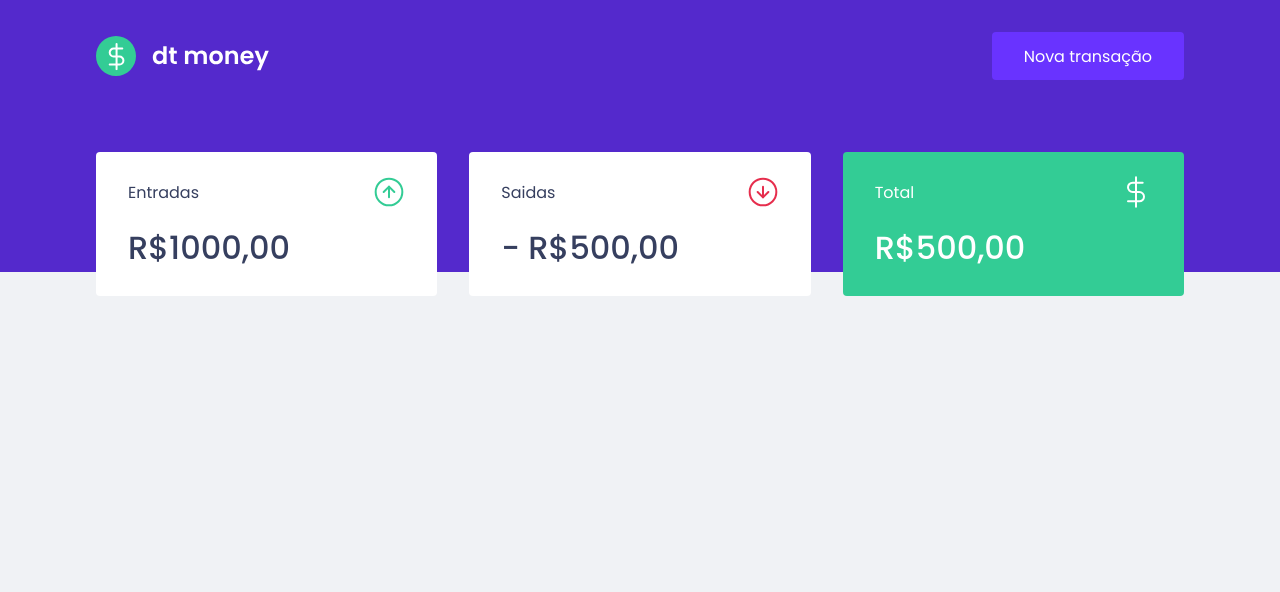
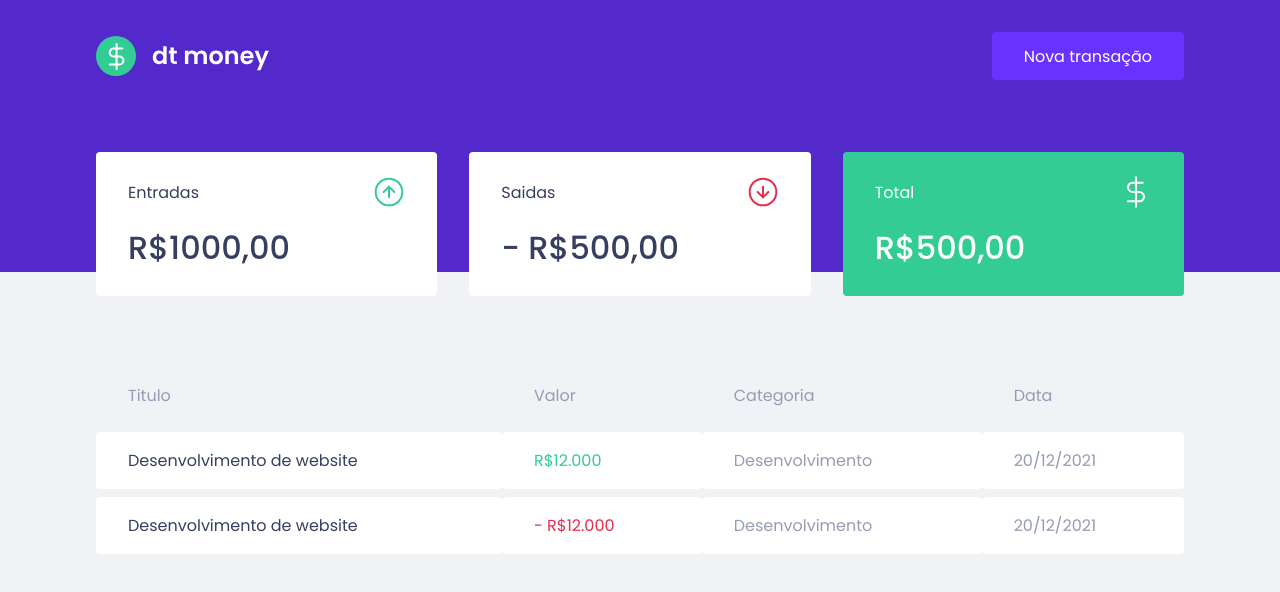
Before and after one commit to lccoronel/ignite, a React (Create React App) app in the folder reactjs/dtmoney/: page / in a window 1280 px wide. Shown: the top 592 px of the page. Built offline with nearby package versions, Linux system fonts and the light colour scheme.

Commit message:
feat: add components trasactions table

```diff
--- a/reactjs/dtmoney/src/components/Dashboard/index.tsx
+++ b/reactjs/dtmoney/src/components/Dashboard/index.tsx
@@ -1,8 +1,12 @@
 import { Summary } from '../Summary';
+import { TransactionsTable } from '../TransactionsTable';
 import { Container } from './styles';
 
 export function Dashboard() {
   return (
-    <Container><Summary /></Container>
+    <Container>
+      <Summary />
+      <TransactionsTable />
+    </Container>
   );
 };
--- /dev/null
+++ b/reactjs/dtmoney/src/components/TransactionsTable/index.tsx
@@ -0,0 +1,32 @@
+
+import { Container } from './styles';
+
+export function TransactionsTable() {
+  return (
+    <Container>
+      <table>
+        <thead>
+          <th>Titulo</th>
+          <th>Valor</th>
+          <th>Categoria</th>
+          <th>Data</th>
+        </thead>
+
+        <tbody>
+          <tr>
+            <td>Desenvolvimento de website</td>
+            <td className="deposit">R$12.000</td>
+            <td>Desenvolvimento</td>
+            <td>20/12/2021</td>
+          </tr>
+          <tr>
+            <td>Desenvolvimento de website</td>
+            <td className="withdraw">- R$12.000</td>
+            <td>Desenvolvimento</td>
+            <td>20/12/2021</td>
+          </tr>
+        </tbody>
+      </table>
+    </Container>
+  );
+}
--- /dev/null
+++ b/reactjs/dtmoney/src/components/TransactionsTable/styles.ts
@@ -0,0 +1,38 @@
+import styled from 'styled-components';
+
+export const Container = styled.div`
+  margin-top: 4rem;
+
+  table {
+    width: 100%;
+    border-spacing: 0 0.5rem;
+
+    th {
+      color: var(--text-body);
+      font-weight: 400;
+      padding: 1rem 2rem;
+      text-align: left;
+      line-height: 1.5rem;
+    }
+
+    td {
+      padding: 1rem 2rem;
+      border: 0;
+      background: var(--shape);
+      color: var(--text-body);
+      border-radius: 0.25rem;
+
+      &:first-child {
+        color: var(--text-title);
+      }
+
+      &.deposit {
+        color: var(--green);
+      }
+
+      &.withdraw {
+        color: var(--red);
+      }
+    }
+  }
+`;
```
